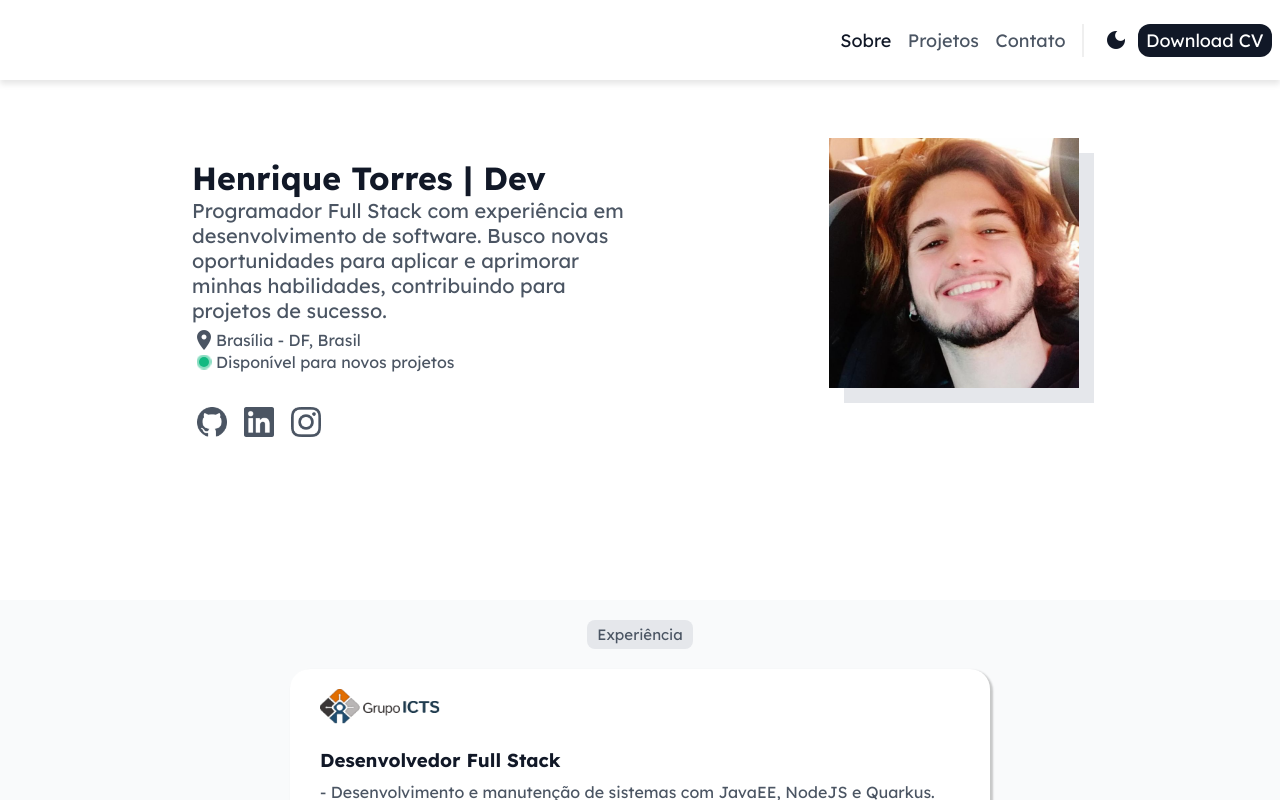
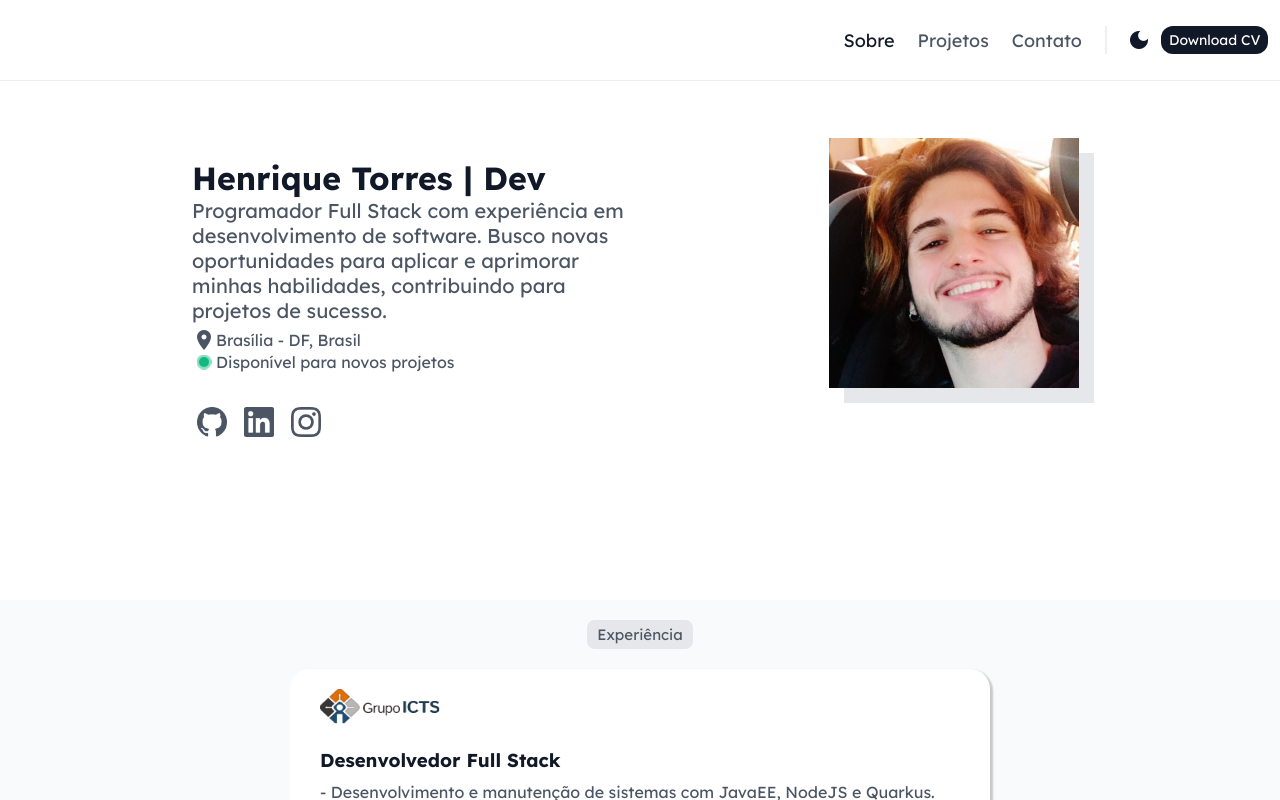
Before and after one commit to henriqtorresl/portifolio, an Angular app: page /home in a window 1280 px wide. Shown: the top 800 px of the page. Built offline with nearby package versions, Linux system fonts and the light colour scheme.

Commit message:
ajuste no estilo da nav bar

```diff
--- a/src/app/components/nav-bar/nav-bar.component.scss
+++ b/src/app/components/nav-bar/nav-bar.component.scss
@@ -7,9 +7,9 @@
     justify-content: end;
     align-items: center;
     position: fixed;
-    background-color: var(--background-color);
     backdrop-filter: blur(10px);
-    box-shadow: 0 4px 6px rgba(0, 0, 0, 0.1);
+    // box-shadow: 0 4px 6px rgba(0, 0, 0, 0.1);
+    border-bottom: 1px solid var(--hover-button);
     z-index: 1000;
 
     ul {
@@ -82,6 +82,7 @@
 .download-button {
     padding: 5px 8px 5px 8px;
     margin-left: 10px;
+    font-size: 14px !important;
     color: var(--background-color) !important;
     background-color: var(--text-secundary-color);
     border-radius: 12px;
@@ -97,9 +98,8 @@
 
     @media (max-width: 767px) {
         position: fixed;
-        background-color: var(--background-color);
         backdrop-filter: blur(10px);
-        box-shadow: 0 4px 6px rgba(0, 0, 0, 0.1);
+        border-bottom: 1px solid var(--hover-button);
         z-index: 1000;
         width: 100%;
         height: 5%;
```
